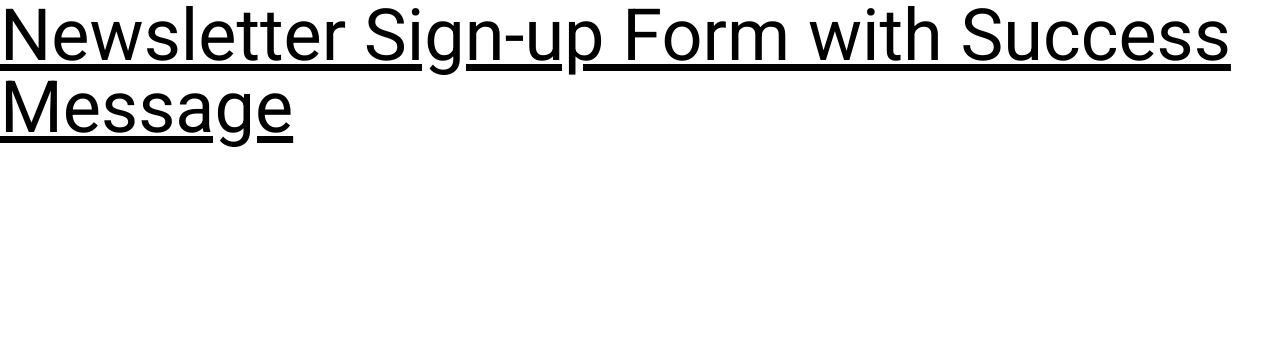
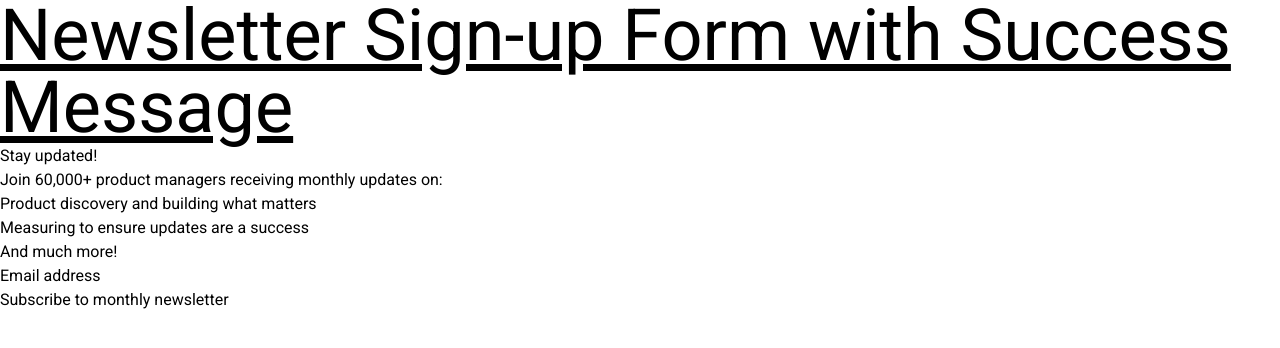
Before and after one commit to anggelserrato/fm-newsletter-sign-up-form-with-success-message, a React (Vite) app: page / in a window 1280 px wide. Shown: the top 348 px of the page. Built offline with nearby package versions, Linux system fonts and the light colour scheme.

Commit message:
docs: update readme with updated information

```diff
--- a/src/components/SignUpForm.jsx
+++ b/src/components/SignUpForm.jsx
@@ -5,9 +5,24 @@ function SignUpForm() {
         <h1 className="text-bold text-7xl underline">
           Newsletter Sign-up Form with Success Message
         </h1>
+
+        <p>Stay updated!</p>
+        <p>Join 60,000+ product managers receiving monthly updates on:</p>
+        <p>Product discovery and building what matters</p>
+        <p>Measuring to ensure updates are a success</p>
+        <p>And much more!</p>
+        <p>Email address</p>
+        <p>Subscribe to monthly newsletter</p>
       </section>
     </main>
   );
+  {
+    /* <section>
+      <p>Thanks for subscribing!</p>
+      <p>A confirmation email has been sent to ash@loremcompany.com. Please open it and click the button inside to confirm your subscription.</p>
+      <p>Dismiss message</p>
+    </section> */
+  }
 }
 
 export default SignUpForm;
```
Also changed, not shown: 1 other file (tests, documents, lock files or other folders).
